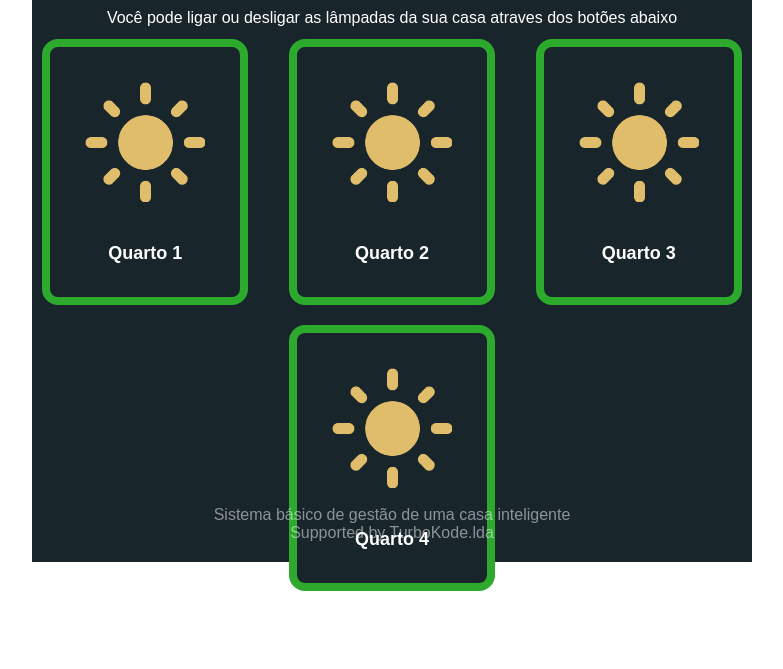
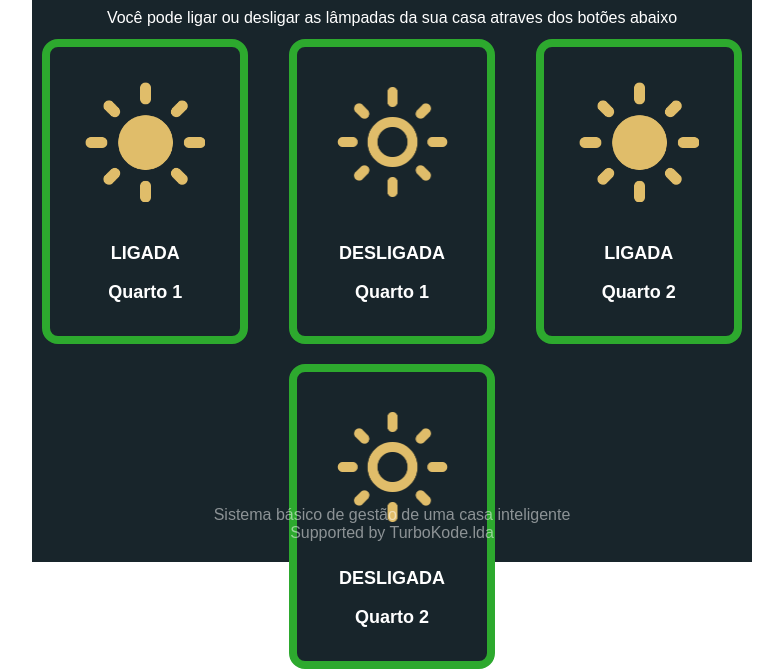
Before and after one commit to Maneemy/Projecto-Aula-1, a plain HTML site: page index.html in a window 1280 px wide. Shown: the part 238-907 px from the top of the page, without its empty margins (248-1031 px from the left). Before the commit the page ends 829 px from the top, so only its background shows below. Drawn offline with Linux system fonts and the light colour scheme.

Commit message:
Add files via upload

```diff
--- a/index.html
+++ b/index.html
@@ -69,22 +69,27 @@
         <!-- seccao concernente aos botoes do pagina -->
         <button onclick="ledOn()">
           <img src="./assets/ledOn.png" alt="light state"/>
+        <p class="p1"> LIGADA </p>
         <p>Quarto 1</p>
         </button>
 
-        <button onClick="ledOff()">
+
+          <button onClick="ledOff()">
+          <img src="./assets/ledOff.png" alt="light state"/>
+          <p class="p1"> DESLIGADA </p>
+          <p>Quarto 1</p>
+        </button>
+
+        <button onClick="ledOn()">
           <img src="./assets/ledOn.png" alt="light state"/>
+          <p class="p1"> LIGADA </p>
           <p>Quarto 2</p>
         </button>
 
-        <button>
-          <img src="./assets/ledOn.png" alt="light state"/>
-          <p>Quarto 3</p>
-        </button>
-
-        <button>
-          <img src="./assets/ledOn.png" alt="light state"/>
-          <p>Quarto 4</p>
+        <button onClick="ledOff()">
+          <img src="./assets/ledOff.png" alt="light state"/>
+          <p class="p1"> DESLIGADA </p>
+          <p>Quarto 2</p>
 
           <!--  permite definir cada botao, a localizao da sua imagem e texto alternativo a mostrar caso a imagem nao renderize, bem como o texto a ser apresentado no mesmo-->
         </button>
--- a/styles/index.css
+++ b/styles/index.css
@@ -60,13 +60,6 @@ html, body{
     /* permite personalizar a imagem do botao, definindo a sua largura e espacamento em relacao ao eixo do X da pagina */
 }
 
-.buttonAreaContainer button p0{
-    color: white;
-    font-size: 25px;
-    font-weight: normal;
-    text-align: left;
-}
-
 .buttonAreaContainer button p{
     color: white;
     margin: 18px;
@@ -74,6 +67,16 @@ html, body{
     font-weight: bold;
     /* personaliza o texto de cada botao em particular (neste caso ambos botoes teem mesma referencia pelo que as alteracoes serao validas para todos) alterando paramteros como cor, altura e peso da fonte */
 }
+
+.p1{
+    color: white;
+    /* margin:auto; */
+    text-align: center;
+    font-size: 25px;
+    font-weight: normal;
+    /* personaliza o texto de cada botao em particular (neste caso ambos botoes teem mesma referencia pelo que as alteracoes serao validas para todos) alterando paramteros como cor, altura e peso da fonte */
+}
+
 
 .buttonAreaContainer button{
     padding: 15px;
```
